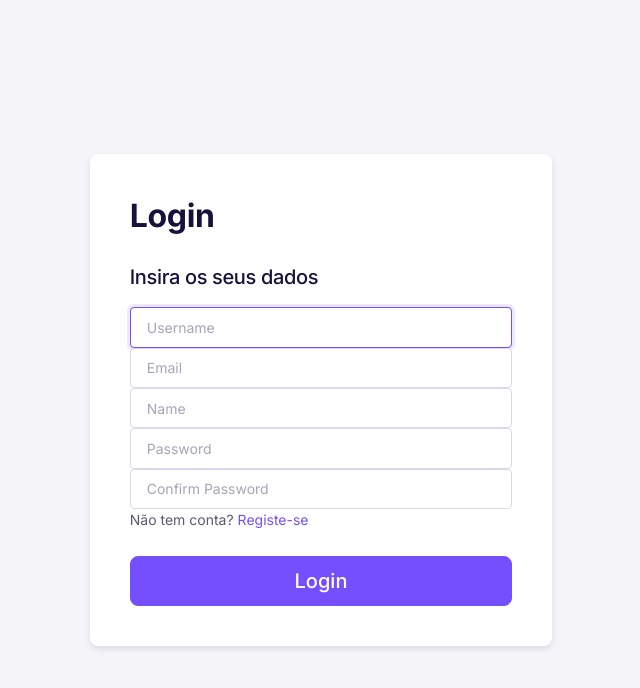
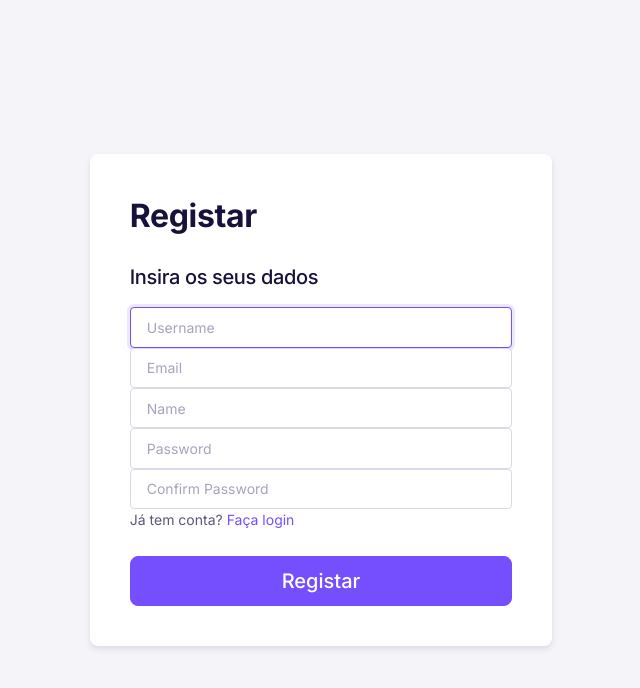
Before and after one commit to NeedsBox/needsbox, a Django app: page /account/register/ in a window 1280 px wide. Shown: the top 688 px of the page, without its empty margins (319-959 px from the left). Run offline with Django 3.2, Linux system fonts and the light colour scheme; some libraries are stand-ins or nearby versions.

Commit message:
Linked Register

```diff
--- a/accounts/templates/registration/login.html
+++ b/accounts/templates/registration/login.html
@@ -54,7 +54,7 @@
                 {{ form }}
                 <div class="checkbox mb-3">
                   <label>
-                    Não tem conta? <a href="{% url 'needsbox:index' %}">Registe-se</a>
+                    Não tem conta? <a href="{% url 'accounts:register' %}">Registe-se</a>
                   </label>
                 </div>
                 <button class="w-100 btn btn-lg btn-primary" type="submit">Login</button>
--- a/accounts/templates/registration/register.html
+++ b/accounts/templates/registration/register.html
@@ -44,7 +44,7 @@
               <!--a href="{% url 'needsbox:index' %}">
                 <img class="mb-4" src="{% static 'images/logo.svg' %}" alt="" width="100" height="100">
               </a-->
-              <h1 class="mb-1 font-weight-bold">Login</h1>
+              <h1 class="mb-1 font-weight-bold">Registar</h1>
             </div>
             <!-- Form -->
             <main class="form-signin">
@@ -54,10 +54,10 @@
                 {{ form }}
                 <div class="checkbox mb-3">
                   <label>
-                    Não tem conta? <a href="{% url 'needsbox:index' %}">Registe-se</a>
+                    Já tem conta? <a href="{% url 'accounts:login' %}">Faça login</a>
                   </label>
                 </div>
-                <button class="w-100 btn btn-lg btn-primary" type="submit">Login</button>
+                <button class="w-100 btn btn-lg btn-primary" type="submit">Registar</button>
               </form>
             </main>
           </div>
--- a/project/templates/base.html
+++ b/project/templates/base.html
@@ -151,7 +151,7 @@
             {% if not user.is_authenticated %}
             <ul class="navbar-nav navbar-right-wrap ml-auto d-lg-none d-flex nav-top-wrap">
                 <a type="button" class="btn btn-outline-warning btn-ctm" href="{% url 'accounts:login' %}"></a>>Login</a>
-                <button type="button" class="btn btn-warning">Register</button>
+                <a type="button" class="btn btn-warning" href="{% url 'accounts:register' %}"">Register</a>
             </ul>
             {% endif %}
             <!-- Button -->
@@ -321,7 +321,7 @@
                 {% if not user.is_authenticated %}
                 <ul class="navbar-nav navbar-right-wrap ml-auto d-none d-lg-block">
                     <a type="button" class="btn btn-outline-warning" href="{% url 'accounts:login' %}">Login</a>
-                    <button type="button" class="btn btn-warning">Register</button>
+                    <a type="button" class="btn btn-warning" href="{% url 'accounts:register' %}">Register</a>
                 </ul>
                 {% endif %}
             </div>
```
